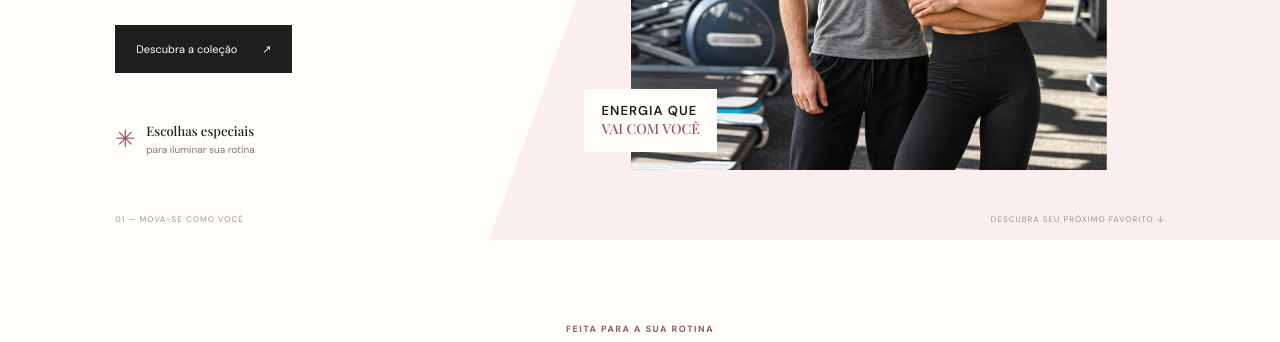
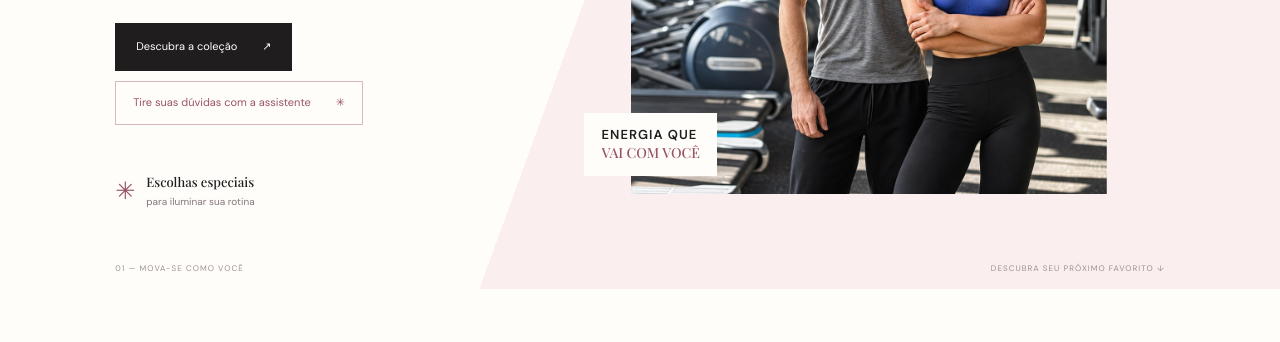
Before and after one commit to guilhermeestrela10/estrela-concept, a plain HTML site: page index.html in a window 1280 px wide. Shown: the part 458-800 px from the top of the page. Drawn offline with nearby package versions, Linux system fonts and the light colour scheme; no server answers.

Commit message:
Add assistant link to homepage hero

```diff
--- a/index.html
+++ b/index.html
@@ -33,7 +33,10 @@
         <p class="eyebrow"><span></span> MOVIMENTO COM PERSONALIDADE</p>
         <h1>Seu ritmo.<br><em>Seu brilho.</em></h1>
         <p class="hero-text">Peças que acompanham você em todos os movimentos — e em cada versão de si mesma.</p>
-        <a class="button button-dark" href="#colecao">Descubra a coleção <span aria-hidden="true">↗</span></a>
+        <div class="hero-actions">
+          <a class="button button-dark" href="#colecao">Descubra a coleção <span aria-hidden="true">↗</span></a>
+          <a class="button button-assistant" href="/assistente">Tire suas dúvidas com a assistente <span aria-hidden="true">✳︎</span></a>
+        </div>
         <div class="hero-note"><span aria-hidden="true">✳︎</span><p>Escolhas especiais<br><small>para iluminar sua rotina</small></p></div>
       </div>
       <div class="hero-art">
--- a/static/styles.css
+++ b/static/styles.css
@@ -40,6 +40,9 @@ a { color: inherit; text-decoration: none; }
 .button:disabled { opacity: .5; cursor: not-allowed; transform: none; }
 .button-dark { background: var(--ink); color: white; }
 .button-dark:hover { background: #44383b; }
+.hero-actions { display: grid; justify-items: start; gap: 10px; }
+.button-assistant { min-height: 44px; padding: 0 17px; border: 1px solid #d9b7bd; background: #fffdfa; color: var(--pink-dark); }
+.button-assistant:hover { background: #faeeee; }
 .hero-note { display: flex; align-items: center; gap: 11px; margin-top: 48px; }
 .hero-note > span { color: var(--pink-dark); font-size: 24px; }
 .hero-note p { margin: 0; font: 500 13px/1.35 var(--serif); }
```
